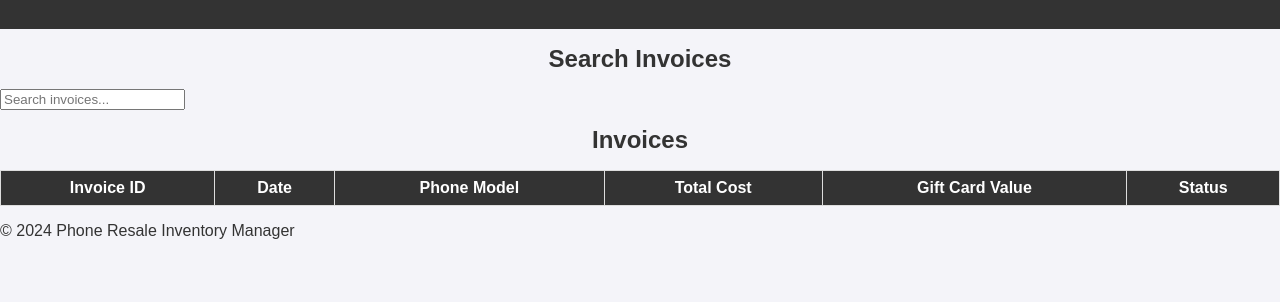
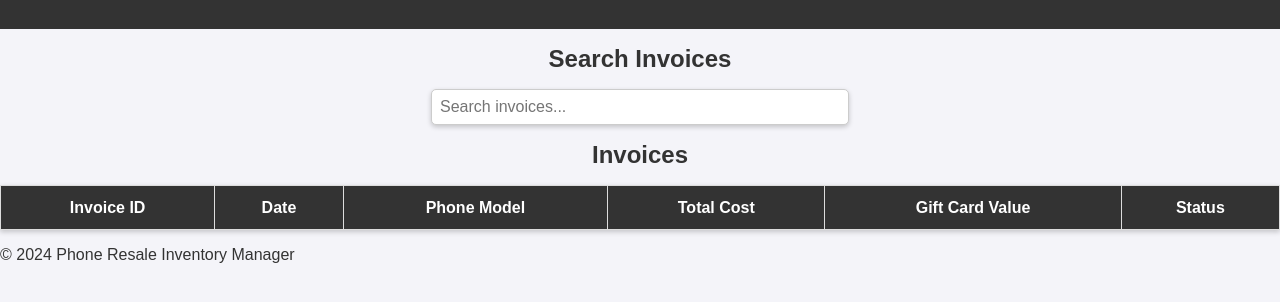
Before and after one commit to DolomiteSec/Onyx-Inventory-Manager, a plain HTML site: page Website/view-invoice.html in a window 1280 px wide. Shown: the part 120-422 px from the top of the page. Drawn offline with Linux system fonts and the light colour scheme.

Commit message:
Update style.css

```diff
--- a/Website/style.css
+++ b/Website/style.css
@@ -88,3 +88,45 @@ button {
 button:hover {
     background-color: #219150;
 }
+
+/* Search Bar */
+#search-bar {
+    display: block;
+    margin: 1rem auto;
+    padding: 0.5rem;
+    width: 80%;
+    max-width: 400px;
+    font-size: 1rem;
+    border: 1px solid #ccc;
+    border-radius: 5px;
+    box-shadow: 0 2px 5px rgba(0, 0, 0, 0.2);
+}
+
+#search-bar:focus {
+    outline: none;
+    border-color: #27ae60;
+}
+
+/* Table */
+table {
+    width: 100%;
+    margin: 1rem auto;
+    border-collapse: collapse;
+    background-color: #fff;
+    box-shadow: 0 2px 5px rgba(0, 0, 0, 0.2);
+}
+
+th, td {
+    border: 1px solid #ddd;
+    padding: 0.8rem;
+    text-align: center;
+}
+
+th {
+    background-color: #333;
+    color: white;
+}
+
+tbody tr:hover {
+    background-color: #f1f1f1;
+}
```
